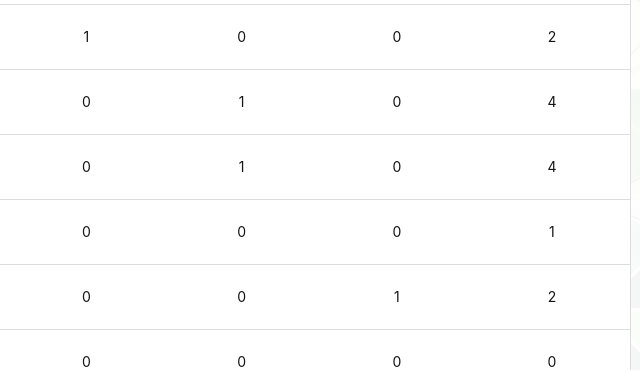
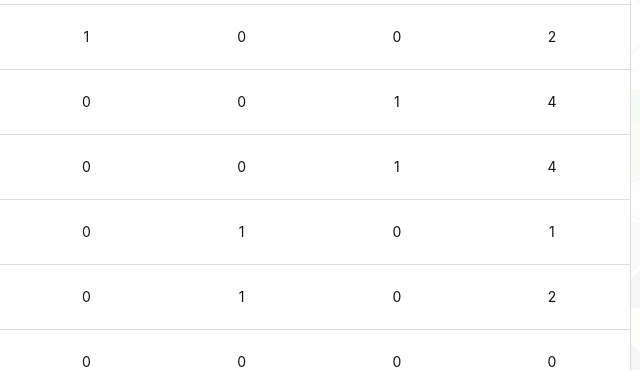
Before and after one commit to raissalsv/clicko-trivial, a plain HTML site: page site/index.html in a window 1280 px wide. Shown: the part 273-653 px from the top of the page, 564-1204 px from the left. Drawn offline with nearby package versions, Linux system fonts and the light colour scheme.

Commit message:
Update index.html

```diff
--- a/site/index.html
+++ b/site/index.html
@@ -203,8 +203,8 @@
                                     </div>
                                 </td>
                                 <td>0</td>
+                                <td>0</td>
                                 <td>1</td>
-                                <td>0</td>
                                 <td>4</td>
                             </tr>
                             <tr>
@@ -219,8 +219,8 @@
                                     </div>
                                 </td>
                                 <td>0</td>
+                                <td>0</td>
                                 <td>1</td>
-                                <td>0</td>
                                 <td>4</td>
                             </tr>
                             <tr>
@@ -235,7 +235,7 @@
                                     </div>
                                 </td>
                                 <td>0</td>
-                                <td>0</td>
+                                <td>1</td>
                                 <td>0</td>
                                 <td>1</td>
                             </tr>
@@ -251,8 +251,8 @@
                                     </div>
                                 </td>
                                 <td>0</td>
+                                <td>1</td>
                                 <td>0</td>
-                                <td>1</td>
                                 <td>2</td>
                             </tr>
                             <tr>
```
